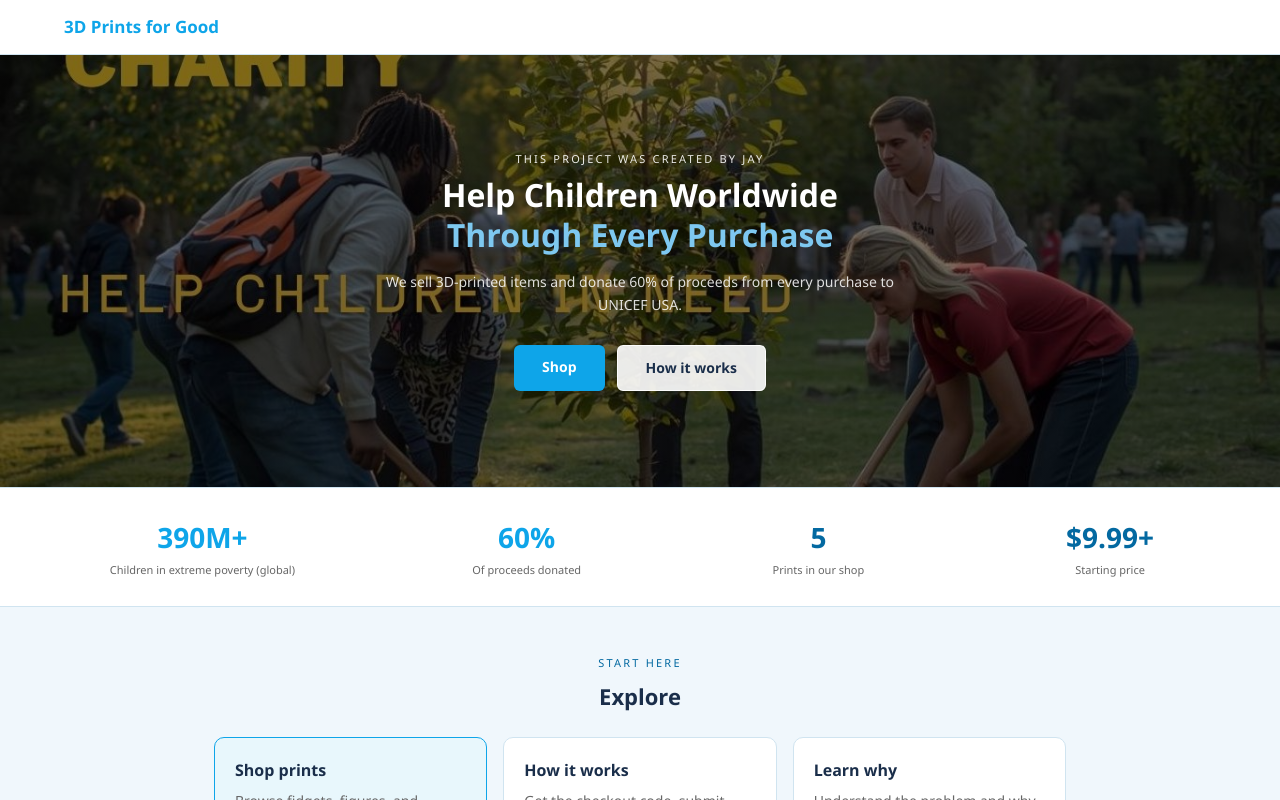
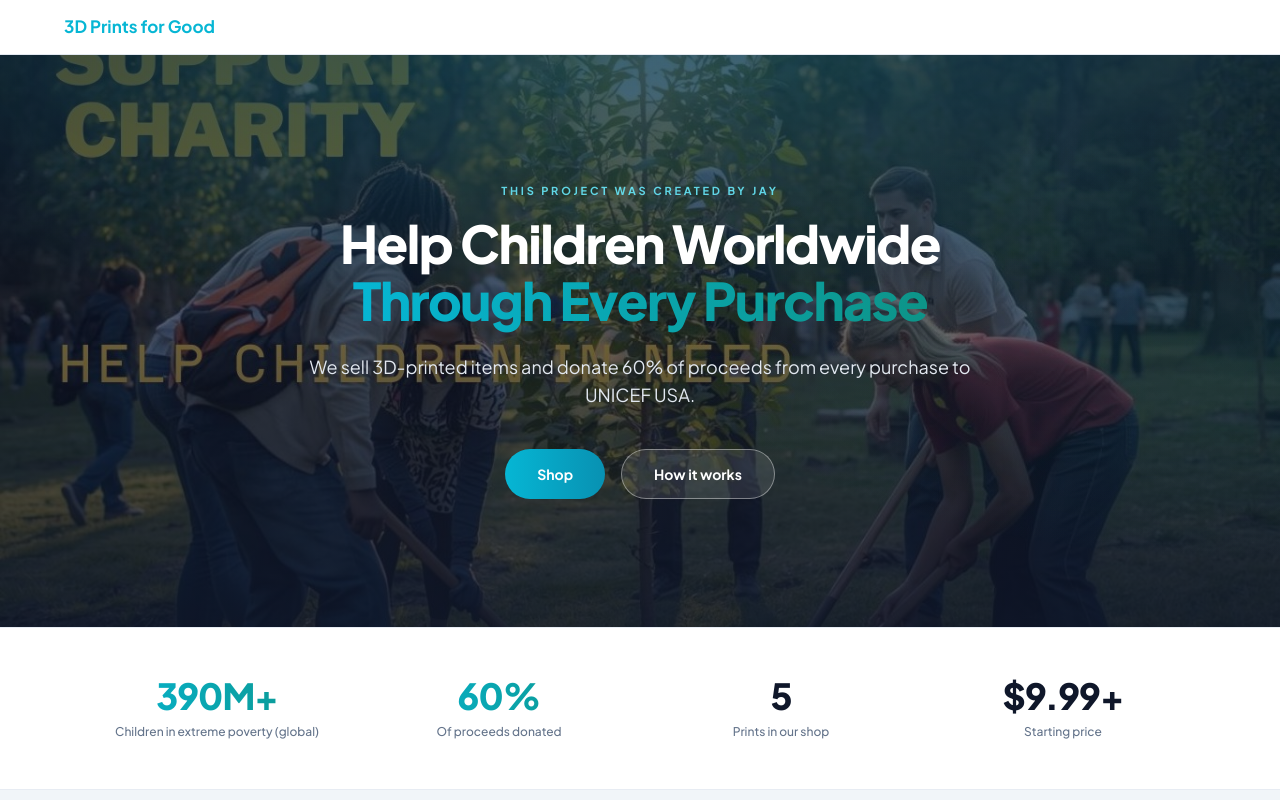
Before and after one commit to jayashwin16-ctrl/unicef-3d-print-shop, a React (Vite) app: page / in a window 1280 px wide. Shown: the top 800 px of the page. Built offline with nearby package versions, Linux system fonts and the light colour scheme.

Commit message:
Apply premium design tokens, typography, and component styling.
Add Plus Jakarta Sans, cyan palette, glass nav, gradient heroes, and elevated card system.

Co-authored-by: Cursor <cursoragent@cursor.com>

```diff
--- a/index.html
+++ b/index.html
@@ -6,6 +6,12 @@
     <meta name="viewport" content="width=device-width, initial-scale=1.0" />
     <meta name="description" content="3D Prints for Good is an independent student project. A portion of proceeds will be donated to UNICEF USA. Not affiliated with or endorsed by UNICEF or UNICEF USA." />
     <title>3D Prints for Good | Independent student 3D print shop</title>
+    <link rel="preconnect" href="https://fonts.googleapis.com" />
+    <link rel="preconnect" href="https://fonts.gstatic.com" crossorigin />
+    <link
+      href="https://fonts.googleapis.com/css2?family=Plus+Jakarta+Sans:ital,wght@0,400;0,500;0,600;0,700;0,800&display=swap"
+      rel="stylesheet"
+    />
   </head>
   <body>
     <div id="root"></div>
--- a/src/components/site/CtaBanner.tsx
+++ b/src/components/site/CtaBanner.tsx
@@ -9,12 +9,15 @@ type CtaBannerProps = {
 
 export default function CtaBanner({ title, text, buttonLabel, to }: CtaBannerProps) {
   return (
-    <div className="mx-8 my-8 rounded-xl bg-gradient-to-br from-brand-blue to-brand-blue-dark px-8 py-9 text-center">
-      <h2 className="text-xl font-bold text-white">{title}</h2>
-      <p className="mt-2 text-sm text-blue-100">{text}</p>
-      <Link to={to} className="btn-yellow mt-4 inline-block">
-        {buttonLabel}
-      </Link>
+    <div className="mx-auto max-w-site px-6 py-8">
+      <div className="relative overflow-hidden rounded-3xl bg-gradient-cta px-8 py-12 text-center shadow-card md:px-16 md:py-14">
+        <div className="pointer-events-none absolute -right-20 -top-20 h-64 w-64 rounded-full bg-white/10 blur-3xl" />
+        <h2 className="relative text-2xl font-extrabold tracking-tight text-white md:text-3xl">{title}</h2>
+        <p className="relative mx-auto mt-3 max-w-md text-sm text-cyan-50/90 md:text-base">{text}</p>
+        <Link to={to} className="btn-yellow relative mt-8 inline-block">
+          {buttonLabel}
+        </Link>
+      </div>
     </div>
   );
 }
--- a/src/components/site/PageHero.tsx
+++ b/src/components/site/PageHero.tsx
@@ -9,43 +9,46 @@ type PageHeroProps = {
 };
 
 export default function PageHero({ label, title, subtitle, image, children }: PageHeroProps) {
+  if (image) {
+    return (
+      <section className="relative isolate overflow-hidden">
+        <div
+          className="absolute inset-0 bg-cover bg-center"
+          style={{ backgroundImage: "url('/Photos/home-bg.jpg')" }}
+        />
+        <div className="absolute inset-0 bg-gradient-to-b from-brand-ink/75 via-brand-ink/60 to-brand-ink/85" />
+        <div className="absolute inset-0 bg-mesh-hero opacity-90" />
+        <div className="relative z-10 mx-auto max-w-site px-6 py-24 text-center md:py-32">
+          <p className="animate-fade-up text-[11px] font-bold uppercase tracking-[0.25em] text-cyan-300/90">
+            {label}
+          </p>
+          <h1 className="animate-fade-up mt-4 text-4xl font-extrabold tracking-tight text-white md:text-display-lg [&_span]:text-gradient">
+            {title}
+          </h1>
+          {subtitle && (
+            <p className="animate-fade-up mx-auto mt-6 max-w-prose text-base leading-relaxed text-slate-200 md:text-lg">
+              {subtitle}
+            </p>
+          )}
+          {children && (
+            <div className="animate-fade-up mt-10 flex flex-wrap justify-center gap-4">{children}</div>
+          )}
+        </div>
+      </section>
+    );
+  }
+
   return (
-    <section
-      className={
-        image
-          ? "relative bg-cover bg-center px-8 py-20 text-center md:py-24"
-          : "bg-gradient-to-br from-[#e3f2fd] via-[#f0f7fc] to-[#e3f2fd] px-8 py-16 text-center md:py-20"
-      }
-      style={
-        image
-          ? {
-              backgroundImage:
-                "linear-gradient(rgba(0,0,0,0.5), rgba(0,0,0,0.5)), url('/Photos/home-bg.jpg')",
-            }
-          : undefined
-      }
-    >
-      <div className={image ? "relative z-10" : ""}>
-        <div className={`section-label ${image ? "!text-white/90" : ""}`}>{label}</div>
-        <h1
-          className={`text-3xl font-bold leading-tight md:text-[32px] ${
-            image
-              ? "text-white [&_span]:text-[#7ec8f0]"
-              : "text-brand-heading [&_span]:text-brand-blue"
-          }`}
-        >
+    <section className="relative overflow-hidden border-b border-brand-border bg-brand-bg bg-mesh-hero">
+      <div className="mx-auto max-w-site px-6 py-16 text-center md:py-20">
+        <p className="section-label">{label}</p>
+        <h1 className="mt-2 text-3xl font-extrabold tracking-tight text-brand-heading md:text-display [&_span]:text-gradient">
           {title}
         </h1>
         {subtitle && (
-          <p
-            className={`mx-auto mt-4 max-w-lg text-sm leading-relaxed ${
-              image ? "text-white/85" : "text-brand-muted"
-            }`}
-          >
-            {subtitle}
-          </p>
+          <p className="mx-auto mt-5 max-w-prose text-base leading-relaxed text-brand-muted">{subtitle}</p>
         )}
-        {children && <div className="mt-7 flex flex-wrap justify-center gap-3">{children}</div>}
+        {children && <div className="mt-8 flex flex-wrap justify-center gap-3">{children}</div>}
       </div>
     </section>
   );
--- a/src/components/site/Section.tsx
+++ b/src/components/site/Section.tsx
@@ -10,7 +10,9 @@ type SectionProps = {
 
 export default function Section({ label, title, alt, children, className = "" }: SectionProps) {
   return (
-    <section className={`py-12 ${alt ? "bg-brand-card" : ""} ${className}`}>
+    <section
+      className={`py-16 md:py-20 ${alt ? "border-y border-brand-border/60 bg-brand-card" : ""} ${className}`}
+    >
       <div className="mx-auto max-w-site px-6">
         {label && <div className="section-label">{label}</div>}
         {title && <h2 className="section-title">{title}</h2>}
--- a/src/components/site/StatsBar.tsx
+++ b/src/components/site/StatsBar.tsx
@@ -2,19 +2,21 @@ type Stat = { value: string; label: string; tone?: "green" | "dark" };
 
 export default function StatsBar({ stats }: { stats: Stat[] }) {
   return (
-    <section className="flex flex-wrap justify-around gap-4 border-y border-brand-border bg-brand-card px-8 py-7">
+    <section className="border-y border-brand-border/80 bg-brand-card">
+      <div className="mx-auto grid max-w-site grid-cols-2 gap-6 px-6 py-10 md:grid-cols-4 md:py-12">
         {stats.map((s) => (
-        <div key={s.label} className="min-w-[120px] text-center">
+          <div key={s.label} className="text-center">
             <div
-            className={`text-[28px] font-bold ${
-              s.tone === "dark" ? "text-brand-blue-dark" : "text-brand-blue"
+              className={`text-3xl font-extrabold tracking-tight md:text-4xl ${
+                s.tone === "dark" ? "text-brand-heading" : "text-gradient"
               }`}
             >
               {s.value}
             </div>
-          <div className="mt-1 text-[11px] text-brand-muted">{s.label}</div>
+            <div className="mt-2 text-xs font-medium leading-snug text-brand-muted">{s.label}</div>
           </div>
         ))}
+      </div>
     </section>
   );
 }
--- a/src/index.css
+++ b/src/index.css
@@ -2,28 +2,58 @@
 @tailwind components;
 @tailwind utilities;
 
-body {
-  @apply antialiased font-sans text-[#333] bg-brand-bg;
+@layer base {
+  html {
+    scroll-behavior: smooth;
+  }
+
+  body {
+    @apply bg-brand-surface font-sans text-slate-700 antialiased;
+  }
+
+  ::selection {
+    @apply bg-cyan-200/80 text-brand-ink;
+  }
 }
 
 @layer components {
   .section-label {
-    @apply text-center text-[11px] uppercase tracking-[0.2em] text-brand-blue-dark mb-2;
+    @apply mb-3 text-center text-[11px] font-bold uppercase tracking-[0.22em] text-brand-accent;
   }
 
   .section-title {
-    @apply text-center text-[22px] font-bold text-brand-heading mb-6;
+    @apply mb-10 text-center text-2xl font-extrabold tracking-tight text-brand-heading md:text-3xl;
   }
 
   .btn-primary {
-    @apply inline-block rounded-md bg-brand-blue px-7 py-3 text-sm font-bold text-white transition hover:opacity-90;
+    @apply inline-flex items-center justify-center rounded-full bg-gradient-to-r from-cyan-500 to-cyan-600 px-8 py-3.5 text-sm font-bold text-white shadow-soft transition duration-200 hover:-translate-y-0.5 hover:shadow-card-hover;
   }
 
   .btn-outline {
-    @apply inline-block rounded-md border border-white/90 bg-white/90 px-7 py-3 text-sm font-bold text-brand-heading transition hover:opacity-90;
+    @apply inline-flex items-center justify-center rounded-full border border-white/40 bg-white/10 px-8 py-3.5 text-sm font-bold text-white backdrop-blur-sm transition hover:bg-white/20;
   }
 
   .btn-yellow {
-    @apply inline-block rounded-md bg-brand-blue-dark px-10 py-4 text-base font-bold text-white transition hover:opacity-90;
+    @apply inline-flex items-center justify-center rounded-full bg-white px-10 py-4 text-base font-bold text-cyan-800 shadow-soft transition hover:-translate-y-0.5;
+  }
+
+  .card-premium {
+    @apply overflow-hidden rounded-2xl border border-brand-border/80 bg-brand-card shadow-card transition duration-300 hover:-translate-y-1 hover:border-cyan-200/80 hover:shadow-card-hover;
+  }
+
+  .glass-nav {
+    @apply border-b border-white/60 bg-white/80 shadow-nav backdrop-blur-xl;
+  }
+
+  .text-gradient {
+    @apply bg-gradient-to-r from-cyan-500 to-teal-600 bg-clip-text text-transparent;
+  }
+
+  .pill-active {
+    @apply bg-gradient-to-r from-cyan-500 to-cyan-600 text-white shadow-soft;
+  }
+
+  .pill-inactive {
+    @apply border border-brand-border bg-brand-card text-brand-muted transition hover:border-cyan-200 hover:text-brand-heading;
   }
 }
--- a/tailwind.config.js
+++ b/tailwind.config.js
@@ -5,28 +5,51 @@ export default {
     extend: {
       colors: {
         brand: {
-          blue: "#0ea5e9",
-          "blue-dark": "#0369a1",
-          heading: "#1a2e4a",
-          bg: "#f0f7fc",
+          blue: "#06b6d4",
+          "blue-dark": "#0e7490",
+          accent: "#06b6d4",
+          "accent-deep": "#0e7490",
+          ink: "#0f172a",
+          heading: "#0f172a",
+          bg: "#f1f5f9",
+          surface: "#f8fafc",
           card: "#ffffff",
-          border: "#d0e4f0",
-          muted: "#666666",
-          dim: "#999999",
+          border: "#e2e8f0",
+          muted: "#64748b",
+          dim: "#94a3b8",
         },
-        print: { from: "#0ea5e9", to: "#0f766e" },
+        print: { from: "#22d3ee", to: "#0d9488" },
       },
       fontFamily: {
-        sans: [
-          "Segoe UI",
-          "system-ui",
-          "-apple-system",
-          "BlinkMacSystemFont",
-          "sans-serif",
-        ],
+        sans: ['"Plus Jakarta Sans"', "system-ui", "sans-serif"],
+      },
+      fontSize: {
+        display: ["2.5rem", { lineHeight: "1.15", letterSpacing: "-0.025em", fontWeight: "800" }],
+        "display-lg": ["3.25rem", { lineHeight: "1.1", letterSpacing: "-0.03em", fontWeight: "800" }],
+      },
+      boxShadow: {
+        soft: "0 4px 24px -4px rgba(15, 23, 42, 0.08)",
+        card: "0 1px 3px rgba(15, 23, 42, 0.06), 0 12px 32px -8px rgba(15, 23, 42, 0.1)",
+        "card-hover": "0 4px 6px rgba(15, 23, 42, 0.04), 0 24px 48px -12px rgba(6, 182, 212, 0.15)",
+        nav: "0 1px 0 rgba(15, 23, 42, 0.06), 0 8px 32px -8px rgba(15, 23, 42, 0.08)",
       },
       maxWidth: {
-        site: "900px",
+        site: "72rem",
+        prose: "42rem",
+      },
+      backgroundImage: {
+        "mesh-hero":
+          "radial-gradient(ellipse 80% 60% at 50% -10%, rgba(6, 182, 212, 0.25), transparent), radial-gradient(ellipse 50% 40% at 100% 50%, rgba(13, 148, 136, 0.12), transparent)",
+        "gradient-cta": "linear-gradient(135deg, #0891b2 0%, #06b6d4 50%, #22d3ee 100%)",
+      },
+      animation: {
+        "fade-up": "fadeUp 0.6s ease-out forwards",
+      },
+      keyframes: {
+        fadeUp: {
+          "0%": { opacity: "0", transform: "translateY(12px)" },
+          "100%": { opacity: "1", transform: "translateY(0)" },
+        },
       },
     },
   },
```
Also changed, not shown: public/favicon.svg. Lines whose indentation alone changed are shown as unchanged.
